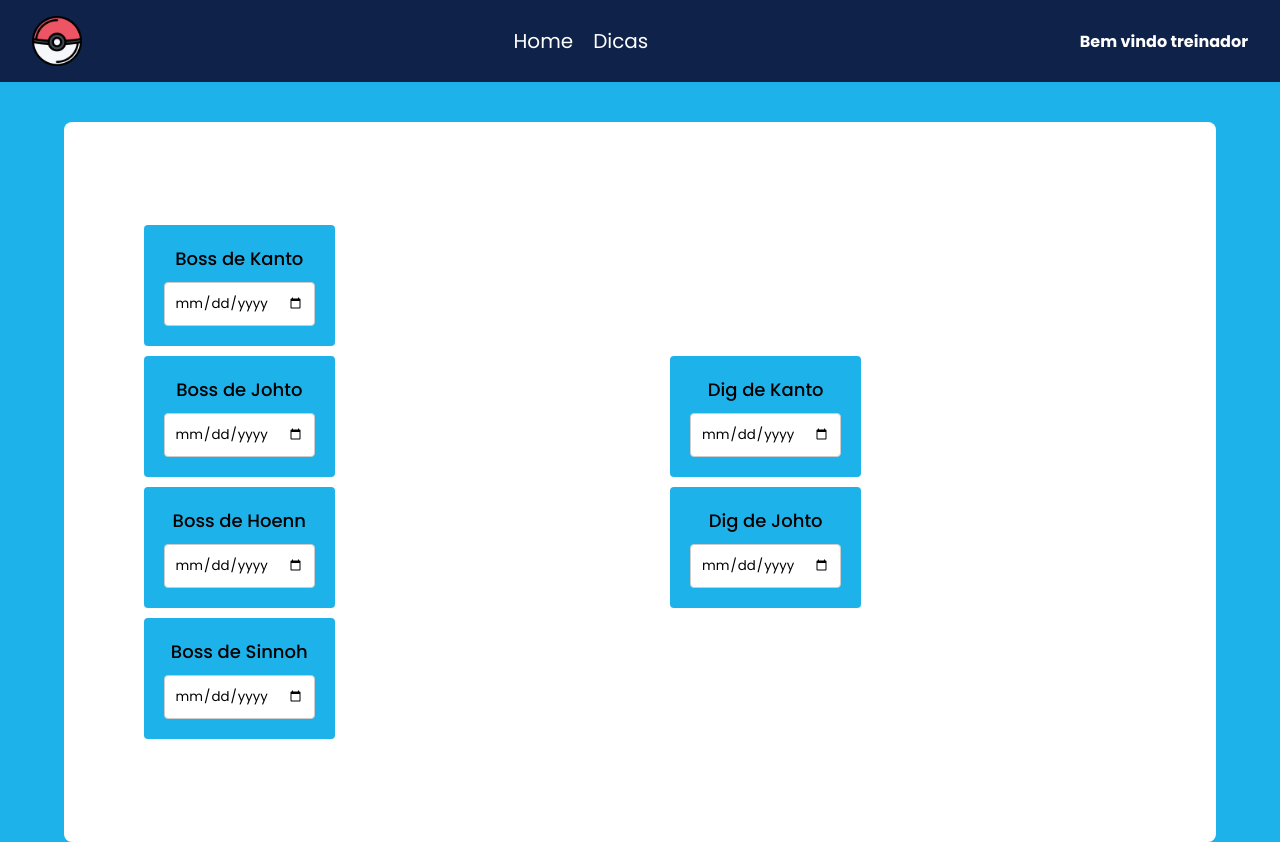
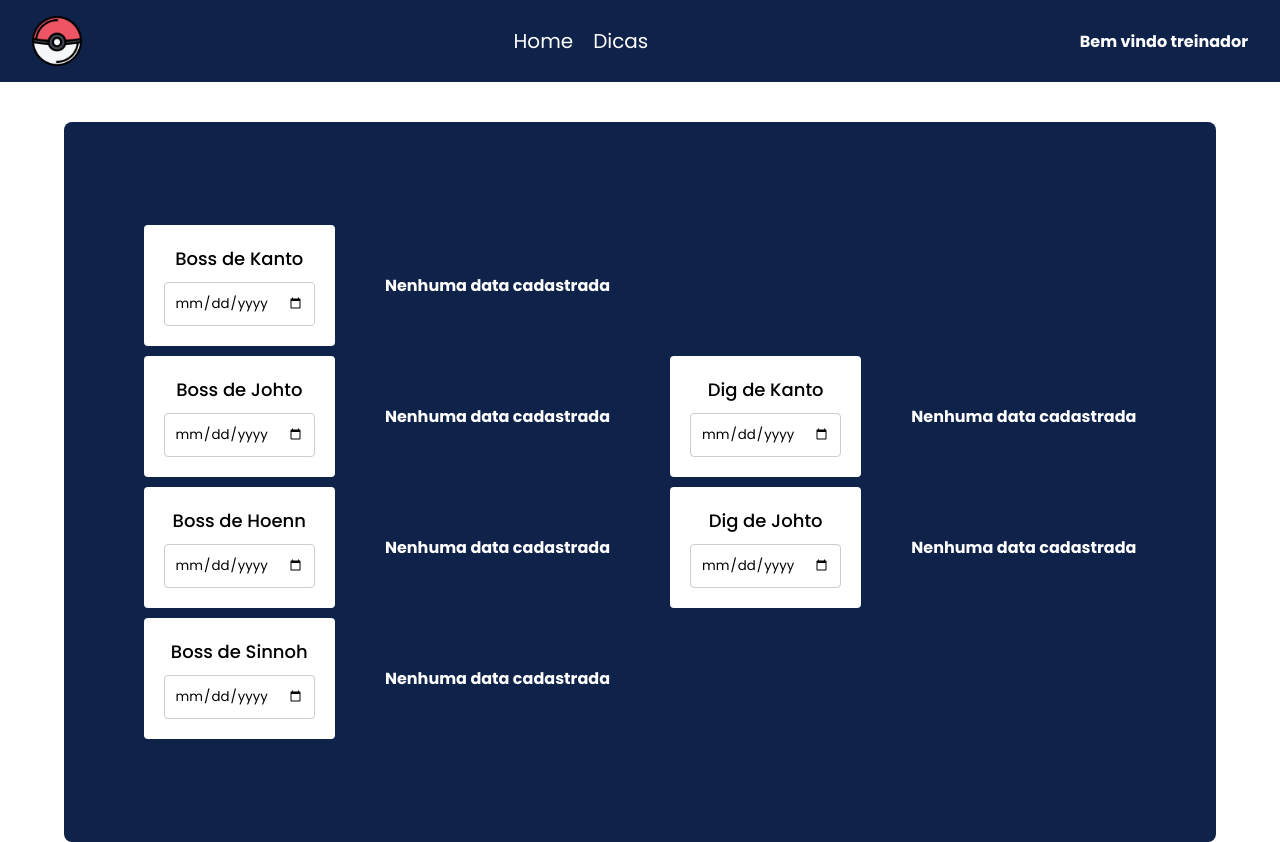
Before and after one commit to Adrianodbs/Poke-horario, a React (Vite) app: page / in a window 1280 px wide. Built offline with nearby package versions, Linux system fonts and the light colour scheme.

Commit message:
Style: css home

```diff
--- a/src/components/Input/input.css
+++ b/src/components/Input/input.css
@@ -19,7 +19,7 @@
   flex-direction: column;
   justify-content: center;
   align-items: center;
-  background-color: var(--azul);
+  background-color: #fff;
   padding: 20px;
   border-radius: 4px;
 }
--- a/src/global.css
+++ b/src/global.css
@@ -8,12 +8,11 @@
 }
 
 :root{
-  --azul: #1EB2EA
+  --azul: #0F224A
 }
 
 body{
   min-height: 100vh;
-  background-color: var(--azul);
 }
 
 .app{
--- a/src/pages/Home/home.css
+++ b/src/pages/Home/home.css
@@ -1,7 +1,7 @@
 .container{
   min-height: 90vh;
   width: 90%;
-  background-color: #fff;
+  background-color: var(--azul);
   display: flex;
   gap: 60px;
   justify-content: center;
```
